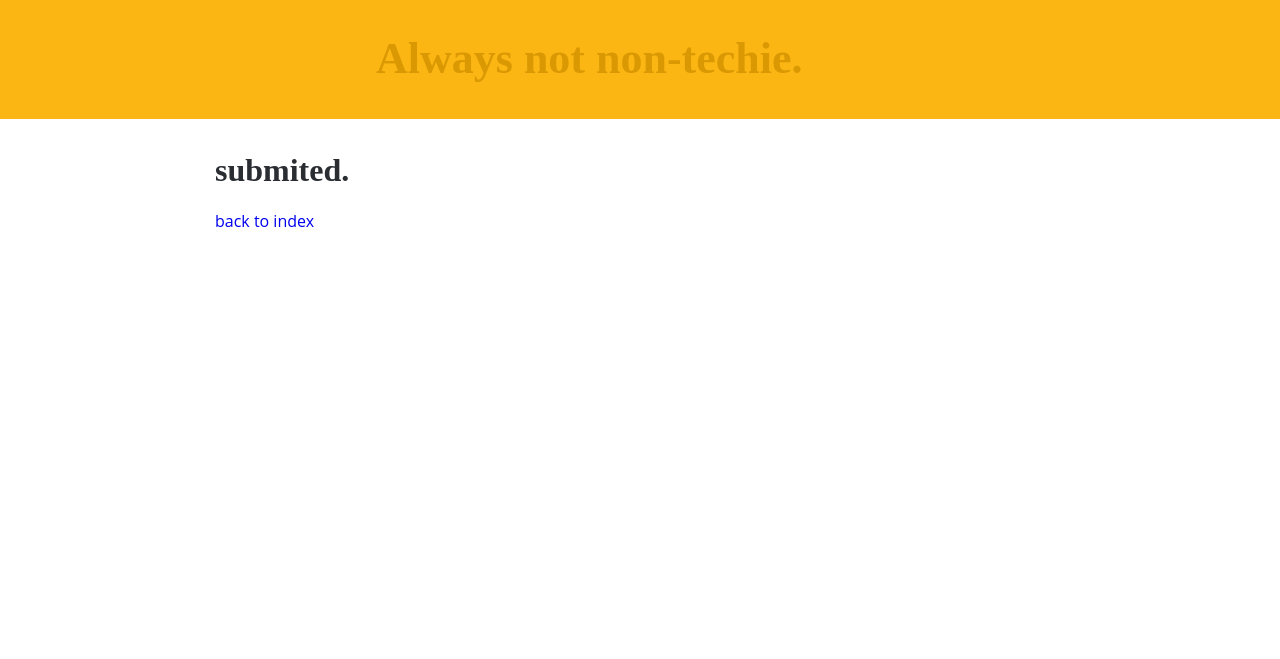
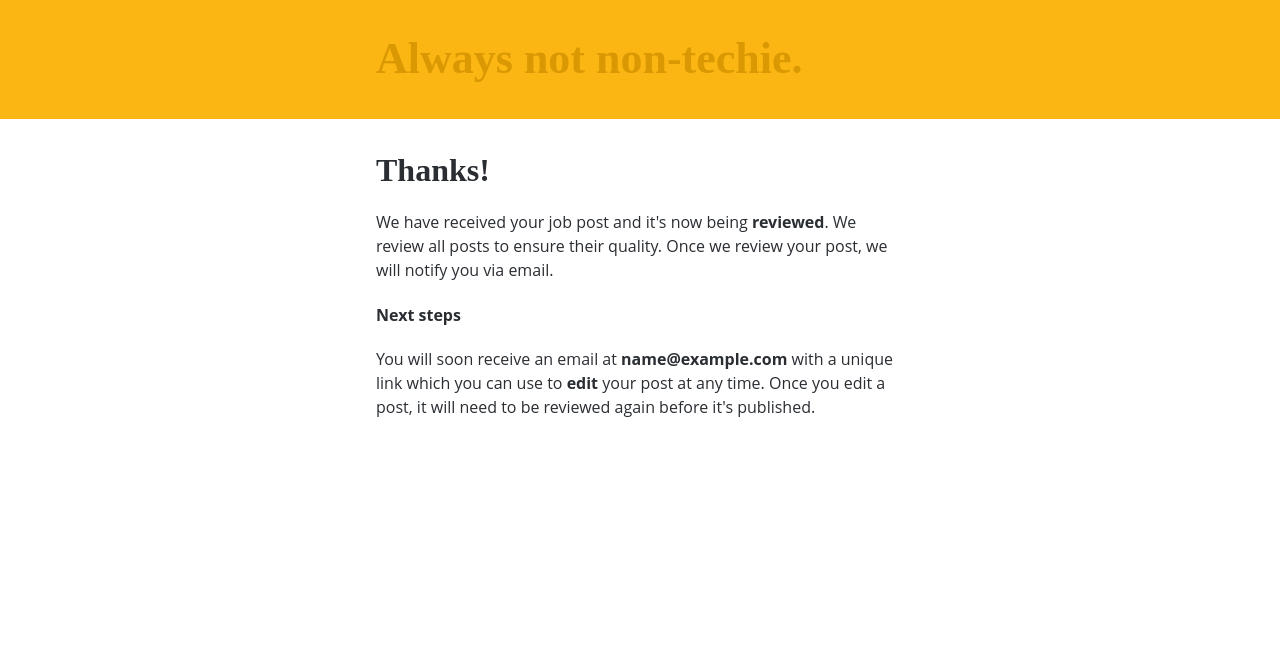
Before and after one commit to hackcyprus/jobber, a Flask app: template jobber/templates/jobs/submitted.html in a window 1280 px wide. Shown: the part 55-714 px from the top of the page. Run offline with Flask 2, Linux system fonts and the light colour scheme; the template is opened without the code that fills it: most values are stand-ins (such as "Sample title", 1, 10 or a date in 2020); parts of the project's set-up code (start-up, migrations or seed data) failed here and were passed over; some libraries are stand-ins or nearby versions.

Commit message:
Update submission process.

```diff
--- a/jobber/factory.py
+++ b/jobber/factory.py
@@ -63,6 +63,7 @@ def configure_logging(app):
 
     return app
 
+
 def configure_extensions(app):
     """Configures all available `Flask` extensions.
 
--- a/jobber/static/less/layout.less
+++ b/jobber/static/less/layout.less
@@ -18,6 +18,10 @@ footer, .push {
 .container {
     width: 850px;
     margin: 0 auto;
+
+    &.small {
+        width: 528px;
+    }
 }
 
 a.logo {
--- a/jobber/static/less/page-create-job.less
+++ b/jobber/static/less/page-create-job.less
@@ -1,7 +1,6 @@
 #create-job {
 
     form {
-        width: 528px;
         position: relative;
         margin: 0 auto;
 
--- a/jobber/templates/jobs/create_or_update.html
+++ b/jobber/templates/jobs/create_or_update.html
@@ -3,7 +3,7 @@
 {% set hide_search = True %}
 
 {% block content %}
-  <div id="create-job" class="clearfix">
+  <div id="create-job" class="container small clearfix">
     {% if token %}
     <form method="post" action="/edit/{{ form.id._value() }}/{{ token }}">
     {% else %}
--- a/jobber/templates/jobs/submitted.html
+++ b/jobber/templates/jobs/submitted.html
@@ -3,6 +3,15 @@
 {% set hide_search = True %}
 
 {% block content %}
-  <h1>submited.</h1>
-  <a href="/">back to index</a>
+  <div id='submitted-job' class="container small">
+    <h1>Thanks!</h1>
+    <p>
+      We have received your job post and it's now being <b>reviewed</b>. We review all posts to ensure their quality. Once we review your post, we will notify you via email.
+    </p>
+    <h4>Next steps</h4>
+    <p>
+      You will soon receive an email at <b>{{ email }}</b> with a unique link which you can use to <b>edit</b> your post at any time. Once you edit a post, it will need to be reviewed again
+      before it's published.
+    </p>
+  </div>
 {% endblock %}
--- a/jobber/views.py
+++ b/jobber/views.py
@@ -7,7 +7,7 @@ View declarations.
 """
 from random import choice
 
-from flask import render_template, abort, redirect
+from flask import render_template, abort
 from flask import current_app as app
 
 from jobber.models import Job
@@ -71,13 +71,16 @@ def search(query):
 @app.route('/create', methods=['GET', 'POST'])
 def create():
     form = JobForm()
+
+    if form.validate_on_submit():
+        job = populate_job(form)
+        db.session.commit()
+        return render_template('jobs/submitted.html',
+                               email=job.recruiter_email,
+                               prompt=CREATE_OR_UPDATE_PROMPT)
+
     locations = get_location_context()
     tags = get_tag_context()
-
-    if form.validate_on_submit():
-        populate_job(form)
-        db.session.commit()
-        return redirect('/submitted')
 
     return render_template('jobs/create_or_update.html',
                            form=form,
@@ -94,14 +97,16 @@ def update(job_id, token):
         abort(404)
 
     form = populate_form(job)
-    locations = get_location_context()
-    tags = get_tag_context()
 
     if form.validate_on_submit():
         job = populate_job(form, job=job)
-        db.session.add(job)
         db.session.commit()
-        return redirect('/submitted')
+        return render_template('jobs/submitted.html',
+                               email=job.recruiter_email,
+                               prompt=CREATE_OR_UPDATE_PROMPT)
+
+    locations = get_location_context()
+    tags = get_tag_context()
 
     return render_template('jobs/create_or_update.html',
                            form=form,
@@ -119,11 +124,6 @@ def show(job_id, company_slug, job_slug):
     abort(404)
 
 
-@app.route('/submitted', methods=['GET'])
-def submitted():
-    return render_template('jobs/submitted.html')
-
-
 @app.route('/how')
 def how():
     return 'how it works'
```
Also changed, not shown: jobber/static/css/main.css.
